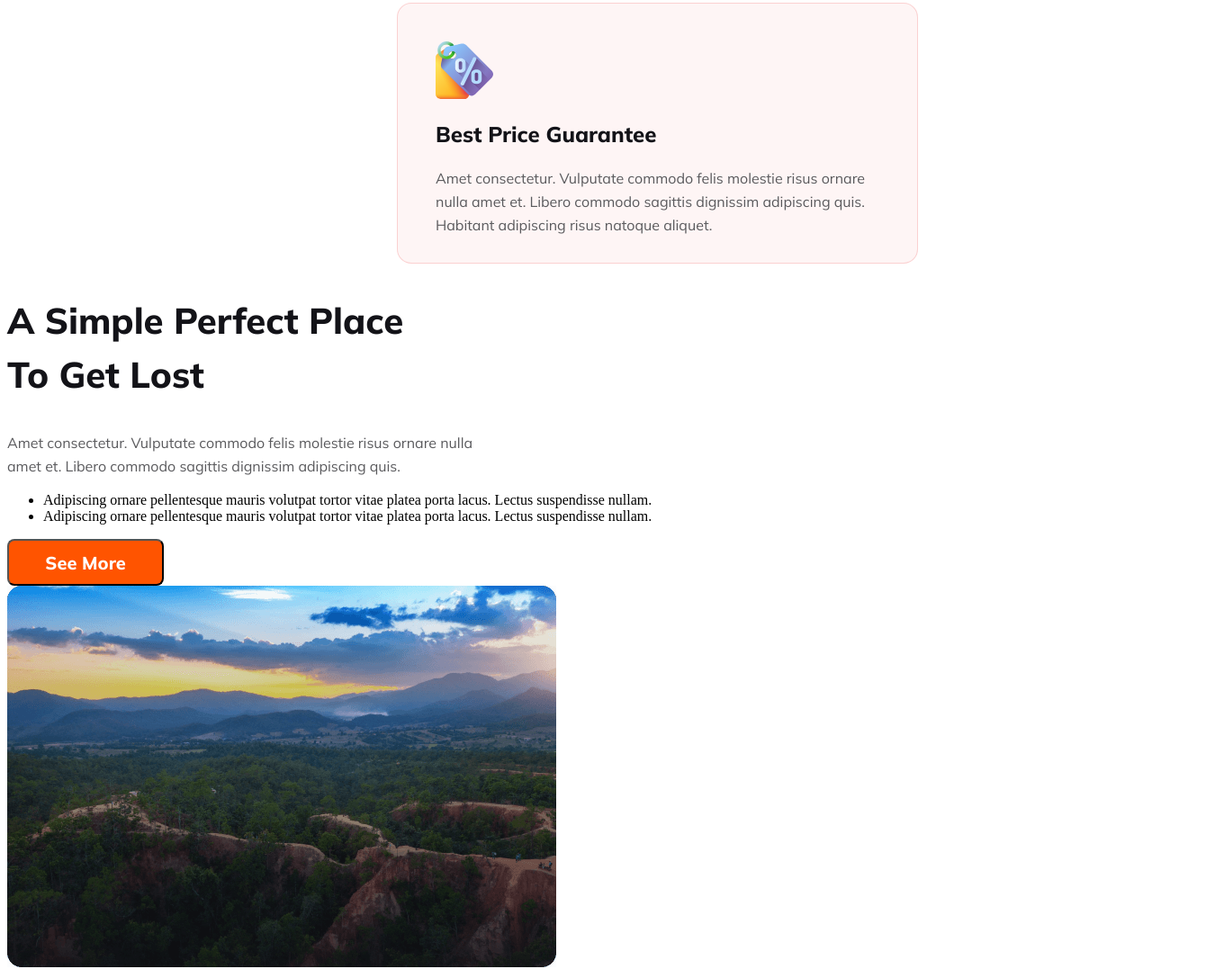
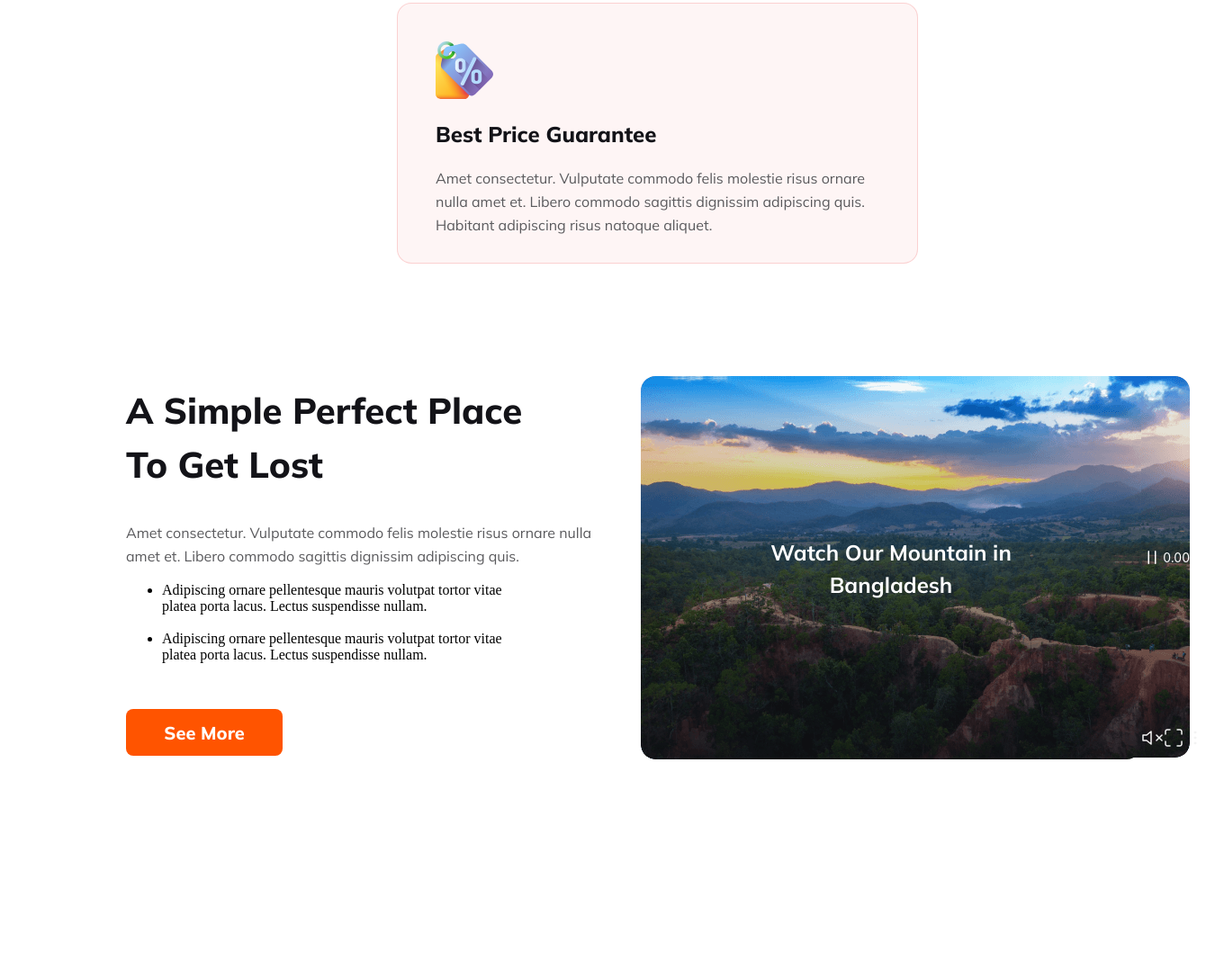
Before and after one commit to Arfan4D/my-second-assignment, a plain HTML site: page index.html in a window 1280 px wide. Shown: the part 3194-4281 px from the top of the page at 90% size, 1340 px wide, since content can reach past the window. After the commit the page ends 4044 px from the top, so only its background shows below. Drawn offline with Linux system fonts and the light colour scheme.

Commit message:
add the code

```diff
--- a/index.html
+++ b/index.html
@@ -127,13 +127,27 @@
             <h1 class="per">A Simple Perfect Place To Get Lost</h1>
             <h3 class="sim">Amet consectetur. Vulputate commodo felis molestie risus  ornare nulla amet et. Libero commodo sagittis dignissim adipiscing quis. </h3>
             <ul>
-                <li class="oran">Adipiscing ornare pellentesque mauris volutpat tortor vitae platea porta lacus. Lectus suspendisse nullam.</li>
-                <li>Adipiscing ornare pellentesque mauris volutpat tortor vitae platea porta lacus. Lectus suspendisse nullam.</li>
+                <li class="oran">Adipiscing ornare pellentesque mauris volutpat tortor vitae <br> platea porta lacus. Lectus suspendisse nullam.</li>
+                <br>
+                <li>Adipiscing ornare pellentesque mauris volutpat tortor vitae <br> platea porta lacus. Lectus suspendisse nullam.</li>
             </ul>
             <button class="see">See More</button>
         </div>
- <div>
-    <img src="images/Group 40089.png" alt="">
+ <div class="our">
+    <h1 class="our">Watch Our Mountain in <br> Bangladesh</h1>
+    <div class="fram">
+        <div class="frfr">
+        <img src="frames/Frame (3).svg" alt="">
+        <h1 class="ooo">0.00</h1>
+        </div>
+
+        <div class="frfrfr">
+            <img src="frames/volume-x 1.svg" alt="">
+            <img src="frames/maximize 1.svg" alt="">
+            <img src="frames/Frame (4).svg" alt="">
+        </div>
+
+    </div>
  </div>
     </section>
    </main>
--- a/styles/assignment.css
+++ b/styles/assignment.css
@@ -528,4 +528,58 @@ margin-top: 24px;
 height: 52px;
 border-radius: 8px;
 background: #FF5400;
+border: none;
+margin-top: 35px;
 }
+
+.fourth{
+    display:flex;
+    gap:40px;
+    margin-top: 100px;
+    margin-left: 132px;
+}
+.our{
+    background-image: url(../images/Group\ 40089.png);
+    width: 610px;
+    height: 424px;
+    border-radius: 16px;
+    color: #FFF;
+    text-align: center;
+    font-family: Mulish;
+    font-size: 24px;
+    font-style: normal;
+    font-weight: 700;
+    line-height: 36px;
+    display: flex;
+    align-items: center;
+    justify-content: center;
+    position: relative;
+    margin-top: 25px;
+}
+
+.fram{
+    gap: 350px;
+    display: flex;
+}
+
+.ooo{
+    color: black
+text-align: center;
+font-family: Inter;
+font-size: 14px;
+font-style: normal;
+font-weight: 400;
+}
+.frfr{
+display: flex;
+position:;
+bottom:10px;
+right:0pcx;
+position:relative;
+}
+.frfrfr{
+display: flex;
+bottom:10px;
+left:0pcx;
+position:absolute;
+}
```
Also changed, not shown: frames/Frame (3).svg (added), frames/Frame (4).svg (added), frames/maximize 1.svg (added), frames/volume-x 1.svg (added).
